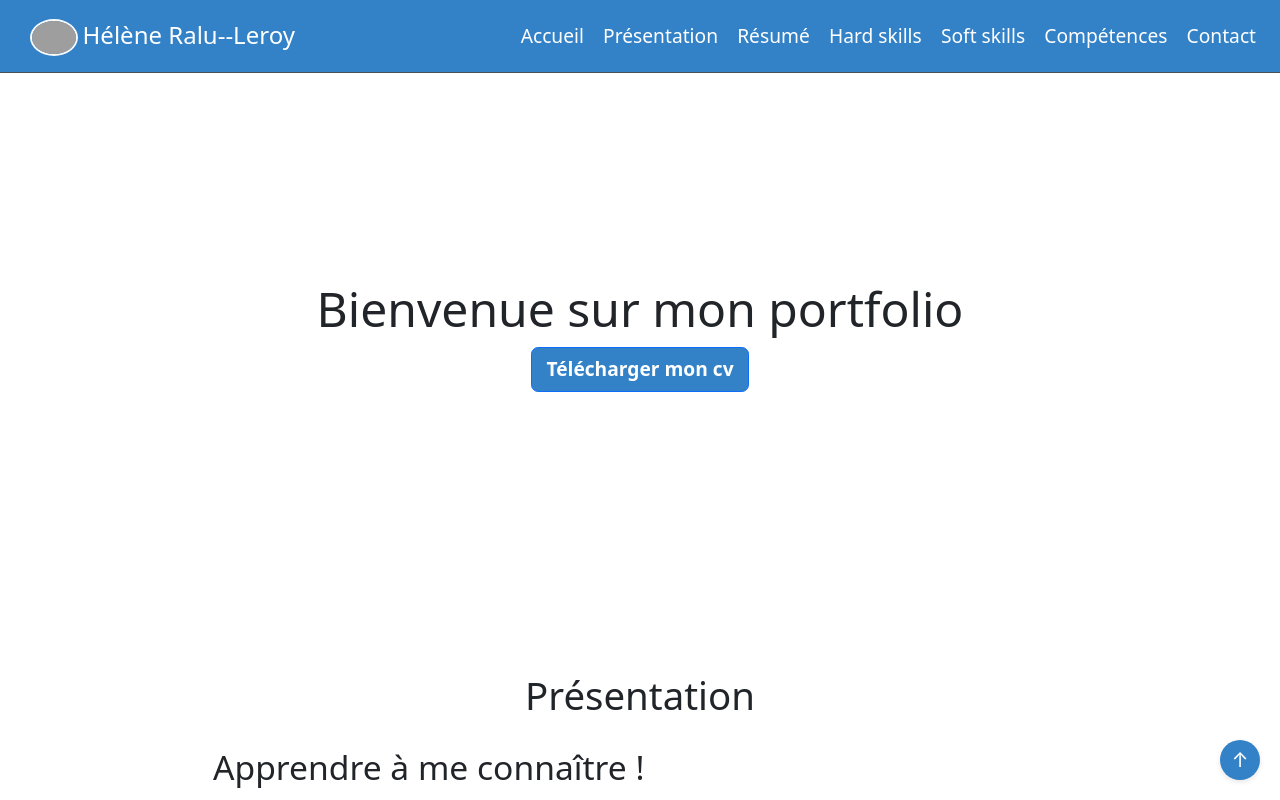
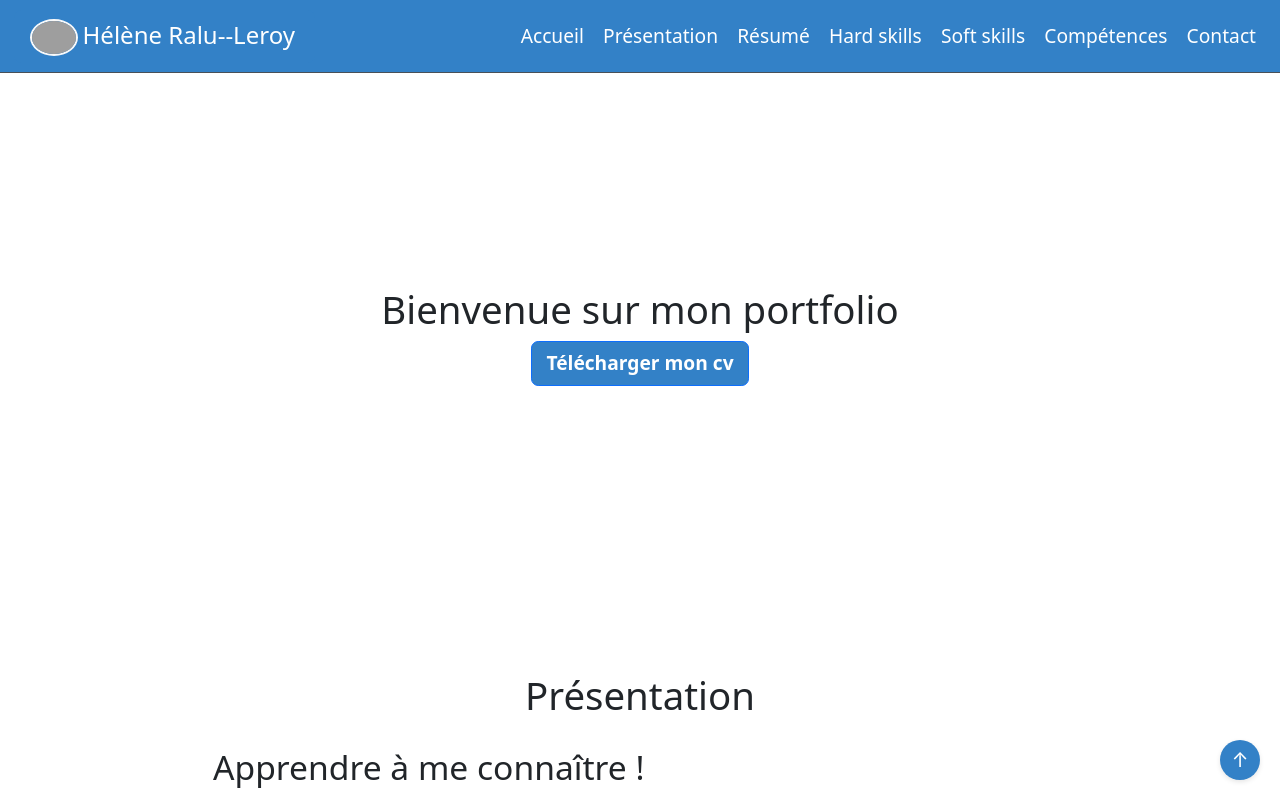
Before and after one commit to Helene-RL/Portfolio, a React (Vite) app: page / in a window 1280 px wide. Shown: the top 800 px of the page. Built offline with nearby package versions, Linux system fonts and the light colour scheme; grey boxes are pictures that could not be loaded.

Commit message:
supression commentaire

```diff
--- a/src/App.tsx
+++ b/src/App.tsx
@@ -1,5 +1,5 @@
 import { HashRouter as Router, Routes, Route } from "react-router-dom";
-import {HomePage} from "./page/HomePage";
+import HomePage from "./page/HomePage";
 import ProjectPage from "./page/ProjectPage";
 import React from "react";
 
--- a/src/composant/Menu.tsx
+++ b/src/composant/Menu.tsx
@@ -15,8 +15,10 @@ export const NavItem = (props: { label: string, anchor: string }) => {
 }
 
 type NavItemData = {
-    label: string;
-    anchor: string;
+    navLabel: string;
+    id: string;
+    title: string;
+    level?: number | undefined;
 }
 export const Menu = (props: { element_nav: NavItemData[] }) => {
     return (
@@ -24,9 +26,9 @@ export const Menu = (props: { element_nav: NavItemData[] }) => {
             <ul className="navbar-nav ms-auto">
                 {props.element_nav.map((item: NavItemData) => (
                     <NavItem
-                        key={item.anchor}
-                        label={item.label}
-                        anchor={item.anchor}
+                        key={item.id}
+                        label={item.navLabel}
+                        anchor={item.id}
                     />
                 ))}
             </ul>
--- a/src/composant/Navbar.tsx
+++ b/src/composant/Navbar.tsx
@@ -1,7 +1,7 @@
 import React from "react"
 import {Menu} from "./Menu";
 import {scrollToSection} from "./Scroll";
-import {navElements} from "../data/homeData"
+import {sections} from "../data/homeData"
 
 export const Navbar = () => {
     return (
@@ -34,7 +34,7 @@ export const Navbar = () => {
                 </button>
 
                 {/* Menu */}
-                <Menu element_nav={navElements}/>
+                <Menu element_nav={sections}/>
             </div>
         </nav>
     );
--- a/src/composant/Section.tsx
+++ b/src/composant/Section.tsx
@@ -1,4 +1,3 @@
-
 import React, {ReactNode} from "react";
 
 export const Section = ({id, name, level = 2, children}: {
--- a/src/composant/Skills.tsx
+++ b/src/composant/Skills.tsx
@@ -3,7 +3,7 @@ import React from "react"
 
 export const SoftSkillCard = (props: { icon: any, title: string, description: string }) => {
     return (
-            <div className="card shadow-sm border-1 rounded-3 mb-3">
+            <div className="card shadow-sm border-dark border-1 rounded-3 mb-3">
                 <div className="card-body d-flex">
                     <div className="pe-1">{props.icon}</div>
                     <h5 className="card-title fw-semibold color-blue">{props.title}</h5>
--- /dev/null
+++ b/src/data/SectionData.tsx
@@ -0,0 +1,50 @@
+import {Presentation} from "../composant/Presentation";
+import {Timeline} from "../composant/Timeline";
+import {Skills, SoftSkillCard} from "../composant/Skills";
+import {competences, ExperienceData, FormationData, SkillsData} from "./homeData";
+import {Competences} from "../composant/Competences";
+import {Form} from "../composant/Form";
+import React from "react";
+
+const BASE_URL = import.meta.env.BASE_URL;
+
+export const sectionContent: Record<string, React.ReactNode> = {
+    accueil: (
+        <a href={`${BASE_URL}images/cv.pdf`} download="cv.pdf">
+            <button className="btn btn-primary background-blue fw-bold">
+                Télécharger mon cv
+            </button>
+        </a>
+    ),
+    presentation: (
+        <div className="container-fluid d-flex justify-content-center align-items-center pt-3">
+            <Presentation />
+            <img
+                src={`${BASE_URL}images/photo_profil.jpg`}
+                alt="Photo de profil développeur"
+                className="img-fluid rounded mx-3 img-presentation"
+            />
+        </div>
+    ),
+    resume: (
+        <div className="container-fluid d-flex">
+            <Timeline name="Formation" elements={FormationData}/>
+            <Timeline name="Expérience" elements={ExperienceData}/>
+        </div>
+    ),
+    hard_skills: <Skills tab_skills={SkillsData.hard_skills} />,
+    soft_skills: (
+        <div className="container-fluid d-flex flex-wrap justify-content-evenly pt-4">
+            {SkillsData.soft_skills.map((skill) => (
+                <SoftSkillCard key={skill.title} {...skill} />
+            ))}
+        </div>
+    ),
+    competences: <Competences competences={competences} />,
+    contact: (
+        <>
+            <h6>N'hésitez pas à me contacter...</h6>
+            <Form />
+        </>
+    )
+};
--- a/src/data/homeData.ts
+++ b/src/data/homeData.ts
@@ -1,14 +1,43 @@
 import {projects} from "./projectsData";
 
-export const navElements = [
-    {label: "Accueil", anchor: "accueil"},
-    {label: "Présentation", anchor: "presentation"},
-    {label: "Résumé", anchor: "resume"},
-    {label: "Hard skills", anchor: "hard_skills"},
-    {label: "Soft skills", anchor: "soft_skills"},
-    {label: "Compétences", anchor: "competences"},
-    {label: "Contact", anchor: "contact"}
-]
+export const sections = [
+    {
+        id: "accueil",
+        navLabel: "Accueil",
+        title: "Bienvenue sur mon portfolio",
+        level: 1,
+    },
+    {
+        id: "presentation",
+        navLabel: "Présentation",
+        title: "Présentation",
+    },
+    {
+        id: "resume",
+        navLabel: "Résumé",
+        title: "Résumé",
+    },
+    {
+        id: "hard_skills",
+        navLabel: "Hard skills",
+        title: "Hard Skills",
+    },
+    {
+        id: "soft_skills",
+        navLabel: "Soft skills",
+        title: "Soft Skills",
+    },
+    {
+        id: "competences",
+        navLabel: "Compétences",
+        title: "Compétences",
+    },
+    {
+        id: "contact",
+        navLabel: "Contact",
+        title: "Contact",
+    }
+];
 
 export const FormationData = [
     {date: "2023-2026", name: "BUT informatique", place: "IUT de Marne la Vallée - Champs-sur-Marne"},
@@ -22,7 +51,7 @@ export const ExperienceData = [
 ]
 
 export const SkillsData = {
-    hard_skills : [
+    hard_skills: [
         {
             category: "Frontend",
             skills: [
@@ -65,7 +94,7 @@ export const SkillsData = {
             ]
         },
     ],
-    soft_skills : [
+    soft_skills: [
         {
             icon: "🤝",
             title: "Travail en équipe",
--- a/src/page/HomePage.tsx
+++ b/src/page/HomePage.tsx
@@ -1,14 +1,10 @@
 import React from "react";
 import Navbar from "../composant/Navbar";
 import {Section} from "../composant/Section";
-import {Timeline} from "../composant/Timeline";
-import {Skills, SoftSkillCard} from "../composant/Skills";
-import {Competences} from "../composant/Competences";
-import {Form} from "../composant/Form";
 import {Footer} from "../composant/Footer";
-import {FormationData, ExperienceData, SkillsData, competences} from "../data/homeData"
+import {sections} from "../data/homeData";
+import {sectionContent} from "../data/SectionData";
 import "../style.css"
-import {Presentation} from "../composant/Presentation";
 
 
 const scrollToTop = () => {
@@ -18,66 +14,27 @@ const scrollToTop = () => {
     });
 }
 
-export const HomePage = () => {
+const HomePage = () => {
     return (
         <>
             {/*header*/}
             <header>
                 <Navbar/>
             </header>
+            {/*body*/}
             <div className="container-fluid d-flex flex-column w-100 scrollspy-example"
                  data-bs-spy="scroll" data-bs-target="#navbar-header" data-bs-root-margin="0px 0px -40%"
                  data-bs-smooth-scroll="true" tabIndex={0}>
-                {/*accueil*/}
-                <Section id="accueil" name="Bienvenue sur mon portfolio" level={1}>
-                    <a href={`${import.meta.env.BASE_URL}images/cv.pdf`} download="cv.pdf">
-                        <button className="btn btn-primary background-blue fw-bold">Télécharger mon cv
-                        </button>
-                    </a>
-                </Section>
 
-                {/*presentation*/}
-                <Section id="presentation" name="Présentation">
-                    <div className="container-fluid d-flex justify-content-center align-items-center pt-3">
-                        <Presentation/>
-                        <img loading="lazy" className="img-fluid rounded h-auto mx-3 img-presentation"
-                             src={`${import.meta.env.BASE_URL}images/photo_profil.jpg`}
-                             alt="ma photo"/>
-                    </div>
-                </Section>
-
-                {/*resume*/}
-                <Section id="resume" name="Résumé">
-                    <div className="container-fluid d-flex">
-                        <Timeline name="Formation" elements={FormationData}/>
-                        <Timeline name="Expérience" elements={ExperienceData}/>
-                    </div>
-                </Section>
-
-                {/*hard skills*/}
-                <Section id="hard_skills" name="Hard Skills">
-                    <Skills tab_skills={SkillsData.hard_skills}/>
-                </Section>
-
-                {/*soft skills*/}
-                <Section id="soft_skills" name="Soft Skills">
-                    <div className="container-fluid d-flex flex-wrap justify-content-evenly pt-4">
-                        {SkillsData.soft_skills.map((skill) => (
-                            <SoftSkillCard icon={skill.icon} title={skill.title} description={skill.description} />
-                        ))}
-                    </div>
-                </Section>
-
-                {/*compétences*/}
-                <Section id="competences" name="Compétences">
-                    <Competences competences={competences}/>
-                </Section>
-
-                {/*contact*/}
-                <Section id="contact" name="Contact">
-                    <h6>N'hésitez pas à me contacter, je suis joignable du lundi au vendredi de 8h à 18h.</h6>
-                    <Form/>
-                </Section>
+                {sections.map((section) => (
+                    <Section
+                        key={section.id}
+                        id={section.id}
+                        name={section.title}
+                    >
+                        {sectionContent[section.id]}
+                    </Section>
+                ))}
 
                 <div className="scroll-to-top background-blue" onClick={scrollToTop}>
                     <span>&uarr;</span>
@@ -88,3 +45,4 @@ export const HomePage = () => {
         </>
     )
 }
+export default HomePage
```
